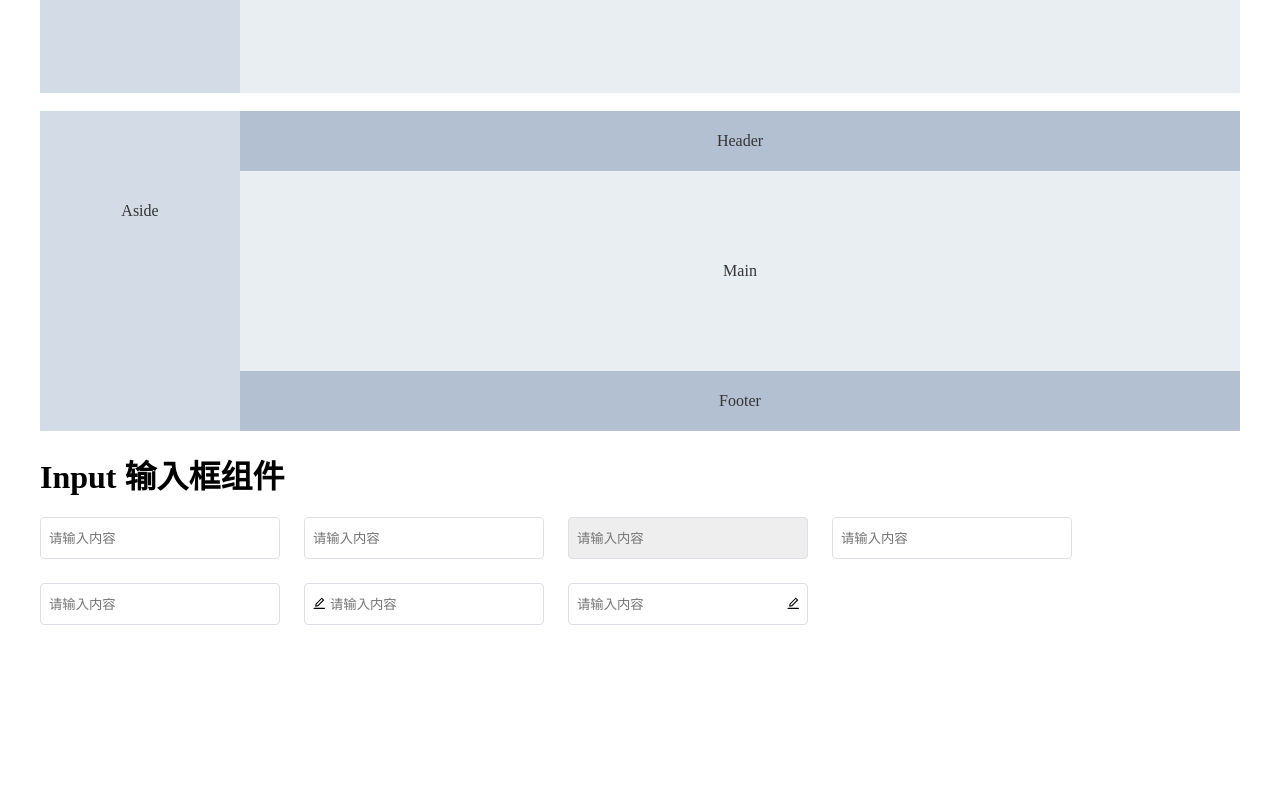
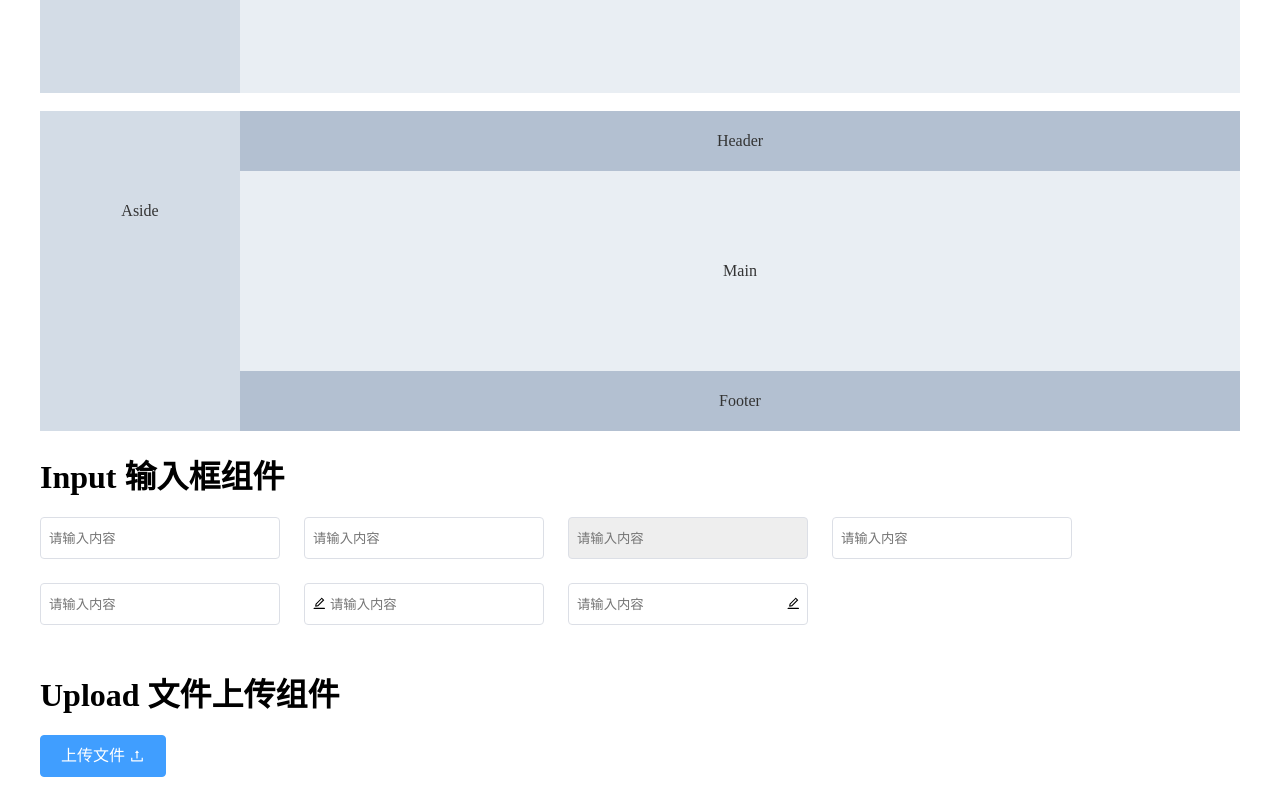
Before and after one commit to zhangyanling77/zyl-ui, a Vue app: page / in a window 1280 px wide. Shown: the part 2903-3700 px from the top of the page. Before the commit the page ends 3572 px from the top, so only its background shows below. Built offline with nearby package versions, Linux system fonts and the light colour scheme.

Commit message:
feat: upload demo

```diff
--- a/src/App.vue
+++ b/src/App.vue
@@ -214,6 +214,26 @@
           ></zyl-input>
         {{value}}
       </div>
+      <h1>Upload 文件上传组件</h1>
+      <div class="block">
+        <zyl-upload
+          name="avatar"
+          action="http://localhost:3000/upload"
+          accept="image/jpeg,image/png"
+          :file-list="fileList"
+          :limit="3"
+          :multiple="false"
+          :on-exceed="handleExceed"
+          :on-change="handleChange"
+          :on-success="handleSuccess"
+          :on-error="handleError"
+          :on-progress="handleProgress"
+          :before-upload="handleBeforeUpload"
+        >
+          <zyl-button icon="upload" type="primary" icon-position="right">上传文件</zyl-button>
+          <div slot="tip">只能上传jpeg、png文件，且大小不超过500kb</div>
+        </zyl-upload>
+      </div>
     </div>
   </div>
 </template>
@@ -224,12 +244,50 @@ export default {
   name: 'App',
   data() {
     return {
-      value: ''
+      value: '',
+      fileList: [
+        {
+          url: '1.jpg',
+          name: 'avatar'
+        },
+        {
+          url: '2.jpg',
+          name: 'bg'
+        }
+      ]
     }
   },
   methods: {
     fn(e) {
       console.log(e)
+    },
+    handleExceed(files, fileList) {
+      // 超过限制后的处理
+      alert('您已经超过文件上传个数限制了！')
+    },
+    handleChange(file) {
+      console.log('当前选择了文件', file)
+    },
+    handleSuccess() {
+
+    },
+    handleError() {
+
+    },
+    handleProgress() {
+
+    },
+    handleBeforeUpload(file) {
+      const limitSize = file.size / 1024 < 500; // 500Kb限制
+      const allowImage = file.name.includes('.jpg') || file.name.includes('.png')
+
+      if (!allowImage) {
+        console.log('上传图片只能是 JPG 或 PNG 格式!')
+      }
+      if (!limitSize) {
+        console.log('上传图片大小不能超过 500kb!')
+      }
+      return allowImage && limitSize;
     }
   }
 }
```
